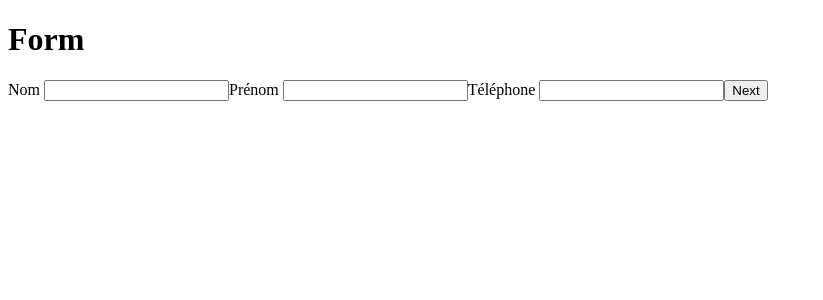
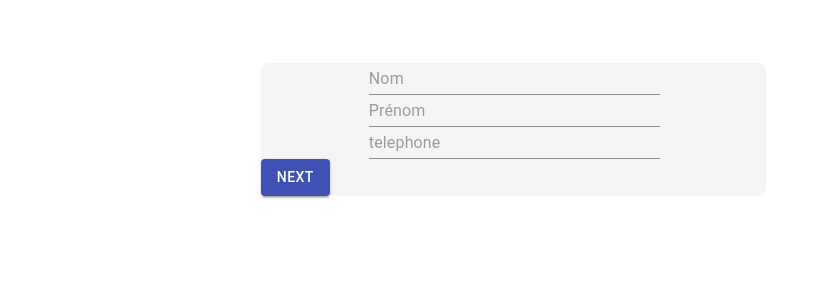
Before and after one commit to charalotfi/multistepform, a React (Create React App) app: page / in a window 1280 px wide. Shown: the top 300 px of the page, without its empty margins (0-823 px from the left). Built offline with nearby package versions, Linux system fonts and the light colour scheme.

Commit message:
add material

```diff
--- a/package.json
+++ b/package.json
@@ -3,6 +3,8 @@
   "version": "0.1.0",
   "private": true,
   "dependencies": {
+    "@material-ui/core": "^4.11.0",
+    "@material-ui/icons": "^4.9.1",
     "@testing-library/jest-dom": "^5.11.6",
     "@testing-library/react": "^11.2.1",
     "@testing-library/user-event": "^12.2.2",
--- a/src/App.js
+++ b/src/App.js
@@ -1,5 +1,6 @@
 import React, {Component} from 'react';
 import MasterForm from './components/MasterForm';
+import '../src/assets/css/App.css';
 
 function App() {
   return (
--- /dev/null
+++ b/src/assets/css/App.css
@@ -0,0 +1,11 @@
+.App{
+    width: 40%;
+    height: 40%;
+    background-color: whitesmoke;
+    margin-left: 20%;
+    margin-top: 5%;
+    border-bottom-left-radius: 8px;
+    border-bottom-right-radius: 8px;
+    border-top-left-radius: 8px;
+    border-top-right-radius: 8px;
+}
--- /dev/null
+++ b/src/assets/css/Form.css
@@ -0,0 +1,16 @@
+.noValidate{
+    margin-left: 20px;
+
+}
+.nom{
+    margin-left: 88px;
+    width: 60%;
+}
+.prenom{
+    margin-left: 88px;
+    width: 60%;
+}
+.telephone{
+    margin-left: 88px;
+    width: 60%;
+}
--- a/src/components/Form.js
+++ b/src/components/Form.js
@@ -1,6 +1,8 @@
 import React, {Component} from 'react';
 import Hoobies from './Hoobies';
-import Show from './Show';
+import { Button } from '@material-ui/core';
+import Input from '@material-ui/core/Input';
+import '../assets/css/Form.css';
 
 class Form extends React.Component{
     constructor(props){
@@ -51,35 +53,41 @@ class Form extends React.Component{
 
 
                         <div>
-                             <h1>Form </h1>
-                        <label>Nom </label>
-                        <input
+
+                              <form className = "noValidate" autoComplete="off">
+
+                                <Input placeholder="Nom" inputProps={{ 'aria-label': 'description' }}
                                  className="nom"
                                  type="text"
                                  onChange={this.handleClickNom}
                                  value={this.state.nomForm}
                                   />
+                                  <br/>
 
-                        <label>Prénom </label>
-                        <input
-                        className="prenom"
+                                <Input placeholder="Prénom" inputProps={{ 'aria-label': 'description' }}
+                                className="form-control prenom"
                                 type="text"
                                 onChange={this.handleClickPrenom}
                                 value={this.state.prenomForm}
                                 />
+                                <br/>
 
-                        <label>Téléphone </label>
-                        <input
+                                <Input placeholder="telephone" inputProps={{ 'aria-label': 'description' }}
                                 className="telephone"
                                 type="text"
                                 onChange={this.handleClickTelephone}
                                 value={this.state.telephoneForm}
                                 />
+                                <br/>
 
 
 
+                              </form>
 
-                             <button className="suivant" onClick={this.handleClickNextH}>Next</button>
+
+                             <Button className = "suivant" variant="contained" color="primary"  onClick={this.handleClickNextH}>Next  </Button>
+
+
 
 
                         </div>
--- a/src/components/Hoobies.js
+++ b/src/components/Hoobies.js
@@ -12,7 +12,7 @@ class Hoobies extends React.Component{
             prenom:this.props.prenomForm,
             telephone:this.props.telephoneForm,
         },
-        hoobies:[],
+        hobbies:[],
 
 
       }
--- a/src/components/MasterForm.js
+++ b/src/components/MasterForm.js
@@ -1,20 +1,7 @@
-import React, {Component} from 'react';
-import Hoobies from './Hoobies';
-import Show from './Show';
-import Form from './Form';
+import React, { Component } from "react";
+import Form from "./Form";
 
-class MasterForm extends React.Component{
-    constructor(props){
-        super(props);
-         }
-
-    render(){
-        return(
-            <div>
-                <Form />
-              </div>
-        )
-
-    }
+function MasterForm() {
+  return <Form />;
 }
 export default MasterForm;
--- a/src/index.js
+++ b/src/index.js
@@ -2,6 +2,7 @@ import React from 'react';
 import ReactDOM from 'react-dom';
 import App from './App';
 import reportWebVitals from './reportWebVitals';
+
 
 ReactDOM.render(
   <React.StrictMode>
```
Also changed, not shown: 1 other file (tests, documents, lock files or other folders). Lines whose indentation alone changed are shown as unchanged.
